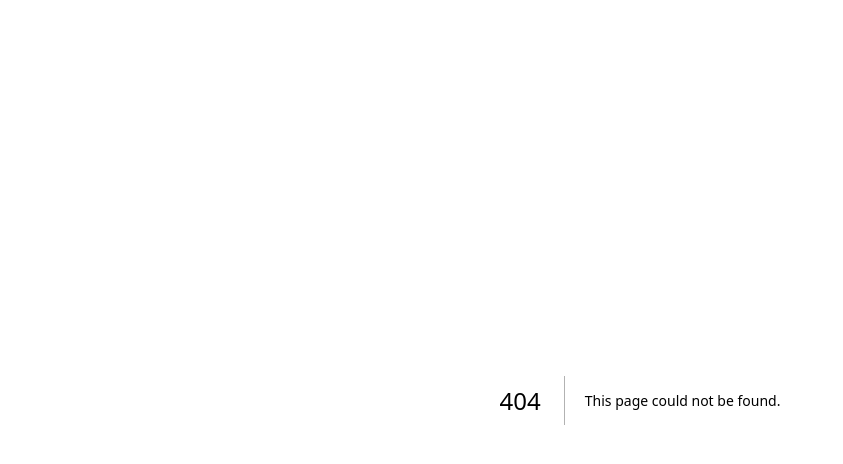
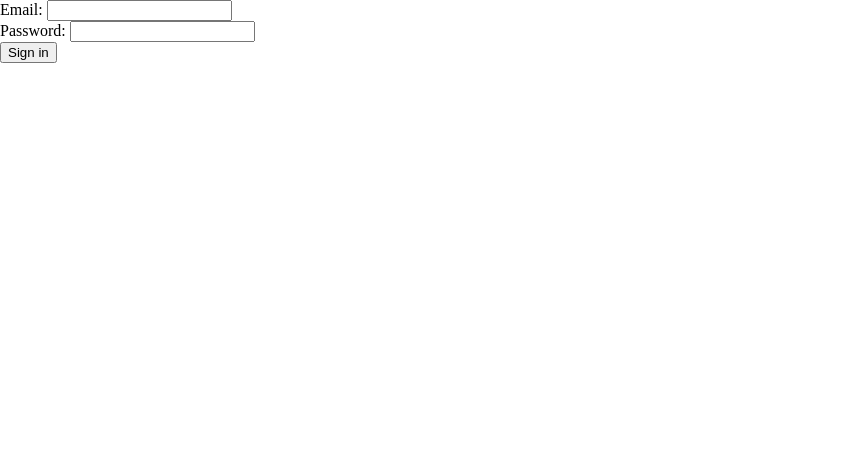
Before and after one commit to Ellowa/Resource-Management-System, a Next.js app in the folder frontend/resource-management-system/: page /login in a window 1280 px wide. Before the commit this address had no page. Shown: the top 464 px of the page, without its empty margins (0-843 px from the left). Built offline with nearby package versions, Linux system fonts and the light colour scheme.

Commit message:
Replace Context with iron-session, implement basic login functionality

```diff
--- a/frontend/resource-management-system/src/context/user.js
+++ /dev/null
@@ -1,12 +0,0 @@
-import { createContext, useContext, useState } from "react";
-
-const Context = createContext();
-
-export function UserProvider({ children }) {
-    const [user, setUser] = useState({ name: "test", role: "user" });
-    return <Context.Provider value={[user, setUser]}>{children}</Context.Provider>
-}
-
-export function useUserContext() {
-    return useContext(Context);
-}
--- a/frontend/resource-management-system/src/pages/_app.js
+++ b/frontend/resource-management-system/src/pages/_app.js
@@ -1,13 +1,12 @@
 // import '@/styles/globals.css'
 import { Analytics } from '@vercel/analytics/react'
-import { UserProvider } from '../context/user'
 import './index.css'
 
 export default function App({ Component, pageProps }) {
   return (
-    <UserProvider>
+    <>
       <Component {...pageProps} />
       <Analytics />
-    </UserProvider>
+    </>
   )
 }
--- /dev/null
+++ b/frontend/resource-management-system/src/pages/api/logout.js
@@ -0,0 +1,8 @@
+import { withSessionRoute } from "../lib/config/withSession";
+
+export default withSessionRoute(logout);
+
+async function logout(req, res, session) {
+    req.session.destroy();
+    res.send({ ok: true });
+}
--- /dev/null
+++ b/frontend/resource-management-system/src/pages/api/sessions.js
@@ -0,0 +1,43 @@
+import { withSessionRoute } from "../lib/config/withSession";
+
+const VALID_EMAIL = "test@gmail.com";
+const VALID_PASSWORD = "password";
+
+export default withSessionRoute(createSessionRoute);
+
+async function createSessionRoute(req, res) {
+    if (req.method === "POST") {
+        const { email, password } = req.body;
+        if (email === VALID_EMAIL && password === VALID_PASSWORD) {
+            req.session.user = {
+                username: "test@gmail.com",
+                isAdmin: true
+            };
+            await req.session.save();
+            res.send({ ok: true });
+        }
+        return res.status(403).send("");
+    }
+    return res.status(404).send("");
+}
+
+// export default withSessionRoute(createSessionRoute);
+
+// async function createSessionRoute(req, res) {
+//     if (req.method === "POST") {
+//         const { id } = req.body;
+//         const user = GetUserByID(id);
+//         if (user.isError) {
+//             return res.status(403).send("");
+//         }
+//         if (!user.isLoading) {
+//             req.session.user = {
+//                 id: user.user.id,
+//                 firstName: user.user.firstName
+//             };
+//             await req.session.save();
+//             res.send({ ok: true });
+//         }
+//     }
+//     return res.status(404).send("");
+// }
--- /dev/null
+++ b/frontend/resource-management-system/src/pages/lib/config/iron-config.js
@@ -0,0 +1,8 @@
+export const ironOptions = {
+    cookieName: 'iron-session',
+    password: process.env.COOKIE_SECRET,
+    // secure: true should be used in production, can't be used in dev
+    cookieOptions: {
+        secure: process.env.NODE_ENV === 'production' ? true : false,
+    },
+}
--- /dev/null
+++ b/frontend/resource-management-system/src/pages/lib/config/withSession.js
@@ -0,0 +1,10 @@
+import { withIronSessionApiRoute, withIronSessionSsr } from "iron-session/next";
+import { ironOptions } from './iron-config';
+
+export function withSessionRoute(handler) {
+    return withIronSessionApiRoute(handler, ironOptions);
+}
+
+export function withSessionSsr(handler) {
+    return withIronSessionSsr(handler, ironOptions);
+}
--- /dev/null
+++ b/frontend/resource-management-system/src/pages/login.js
@@ -0,0 +1,45 @@
+import { useRouter } from "next/router";
+import { useRef } from "react";
+
+export default function Login() {
+    const router = useRouter();
+    const emailInput = useRef();
+    const passwordInput = useRef();
+
+    const handleSubmit = async (e) => {
+        e.preventDefault();
+
+        const email = emailInput.current.value;
+        const password = passwordInput.current.value;
+
+        const response = await fetch("/api/sessions", {
+            method: "POST",
+            headers: { "Content-Type": "application/json" },
+            body: JSON.stringify({
+                email, password
+            })
+        })
+
+        if (response.ok) {
+            router.push("/");
+        }
+    };
+
+    return (
+        <form onSubmit={handleSubmit}>
+            <div>
+                <label>
+                    Email: <input type="text" ref={emailInput} />
+                </label>
+            </div>
+            <div>
+                <label>
+                    Password: <input type="password" ref={passwordInput} />
+                </label>
+            </div>
+            <div>
+                <button type="submit">Sign in</button>
+            </div>
+        </form>
+    );
+}
```
Also changed, not shown: frontend/resource-management-system/src/components/side-bar/SideBar.js (+9 -4 lines), frontend/resource-management-system/src/pages/index.js (+19 -2 lines).
